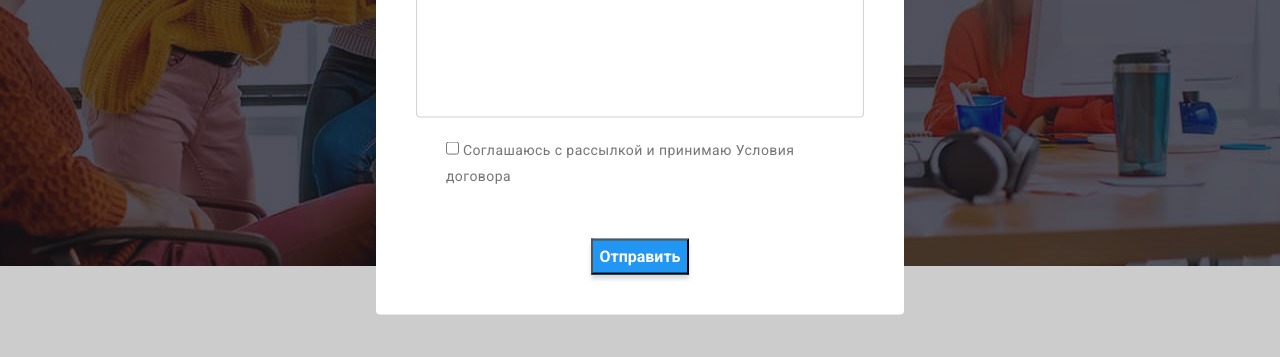
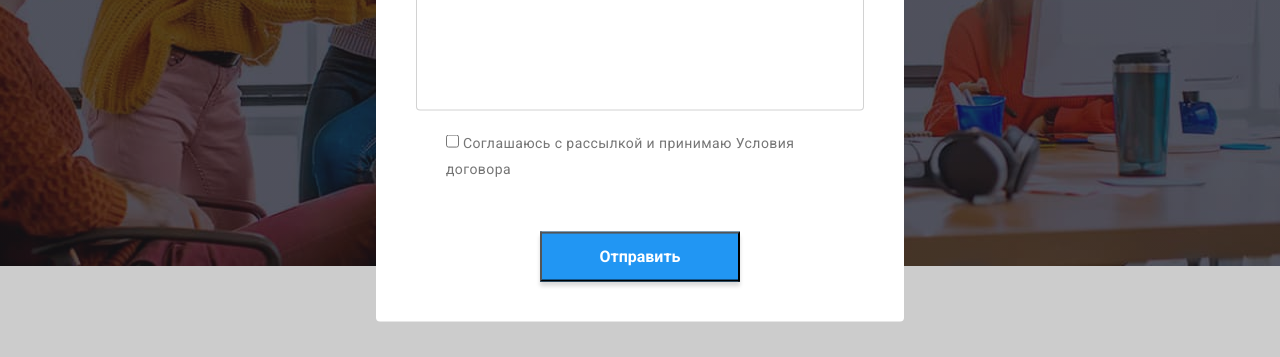
Before and after one commit to DimaNeuss/goit-markup-hw-06, a plain HTML site: page index.html in a window 1280 px wide. Both pictures are taken after a click on the button "Заказать услугу". Shown: the part 410-767 px from the top of the page. Drawn offline with nearby package versions, Linux system fonts and the light colour scheme.

Commit message:
Update styles.css

```diff
--- a/css/styles.css
+++ b/css/styles.css
@@ -613,10 +613,11 @@ ul {
   align-items: center;
 }
 .btn-send {
+  width: 200px;
+  height: 50px;
   font-weight: 700;
   font-size: 16px;
   line-height: 30px;
-  display: flex;
   align-items: center;
   text-align: center;
   color: var(--whitе-color-text);
```
